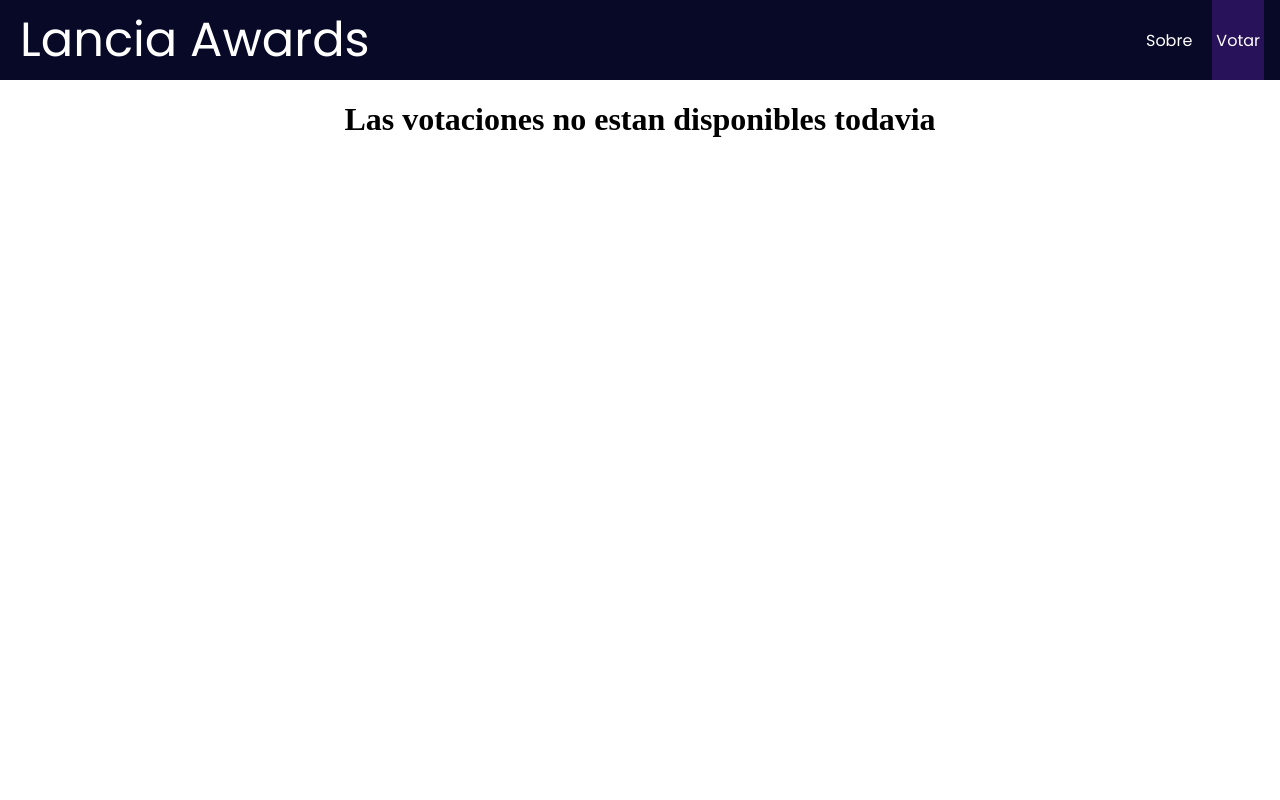
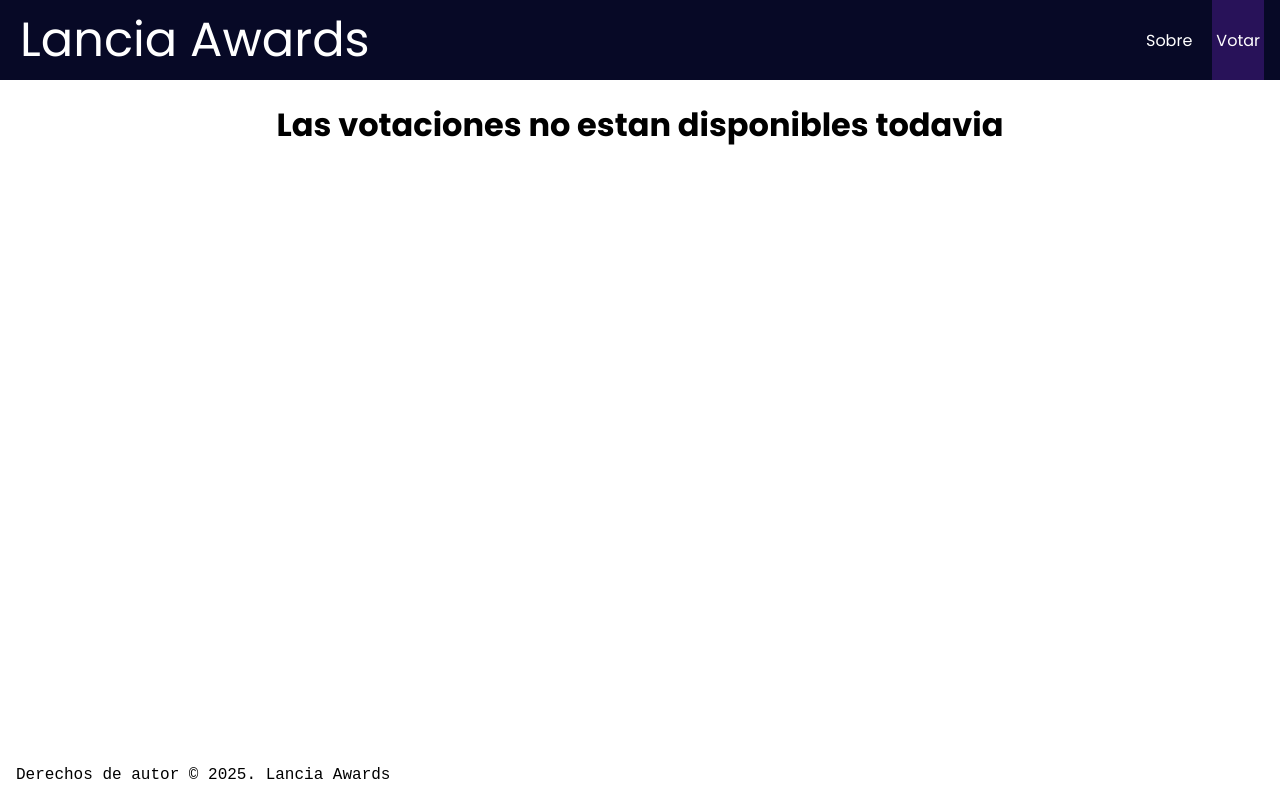
Before and after one commit to EsJoseVi/EsoAwards, a React (Create React App) app: page /votar in a window 1280 px wide. Built offline with nearby package versions, Linux system fonts and the light colour scheme.

Commit message:
Added Footer

```diff
--- a/src/App.js
+++ b/src/App.js
@@ -1,4 +1,5 @@
 import Navbar from "./components/Navbar";
+import Footer from "./components/Footer";
 import Sobre from "./pages/Sobre";
 import Votar from "./pages/Votar";
 import Home from "./pages/Home";
@@ -15,6 +16,7 @@
             <Route path="/" element={<Home />} />
           </Routes>
         </div>
+      <Footer />
     </>
   )
 }
--- /dev/null
+++ b/src/components/Footer.js
@@ -0,0 +1,7 @@
+export default function Footer() {
+    return (
+        <footer className="Footer">
+            <p>Derechos de autor © 2025. Lancia Awards</p>
+        </footer>
+    )
+}
--- a/src/pages/Home.js
+++ b/src/pages/Home.js
@@ -1,5 +1,5 @@
 export default function Home (){
     return (
-        <h1 className="Welcome">Bienvenidos a la gala de premios Lancia Awards</h1>
+        <h1 className="Title">Bienvenidos a la gala de premios Lancia Awards</h1>
     )
 }
--- a/src/pages/Sobre.js
+++ b/src/pages/Sobre.js
@@ -1,3 +1,3 @@
 export default function Sobre() {
-    return <h1>Sobre la gala de premios fecha y lugar</h1>
+    return <h1 className="Title">Sobre la gala de premios fecha y lugar</h1>
 }
--- a/src/pages/Votar.js
+++ b/src/pages/Votar.js
@@ -1,3 +1,3 @@
 export default function Votar (){
-    return <h1>Las votaciones no estan disponibles todavia</h1>
+    return <h1 className="Title">Las votaciones no estan disponibles todavia</h1>
 }
--- a/src/styles.css
+++ b/src/styles.css
@@ -54,6 +54,15 @@
     background-color: #281259;
 }
 
-.Welcome {
+.Title {
     font-family: poppins;
 }
+
+.Footer {
+    padding-left: 1rem;
+    position: absolute;
+    bottom: 0;
+    width: 100%;
+    font-family: monospace;
+    font-size: 1rem;
+}
```
